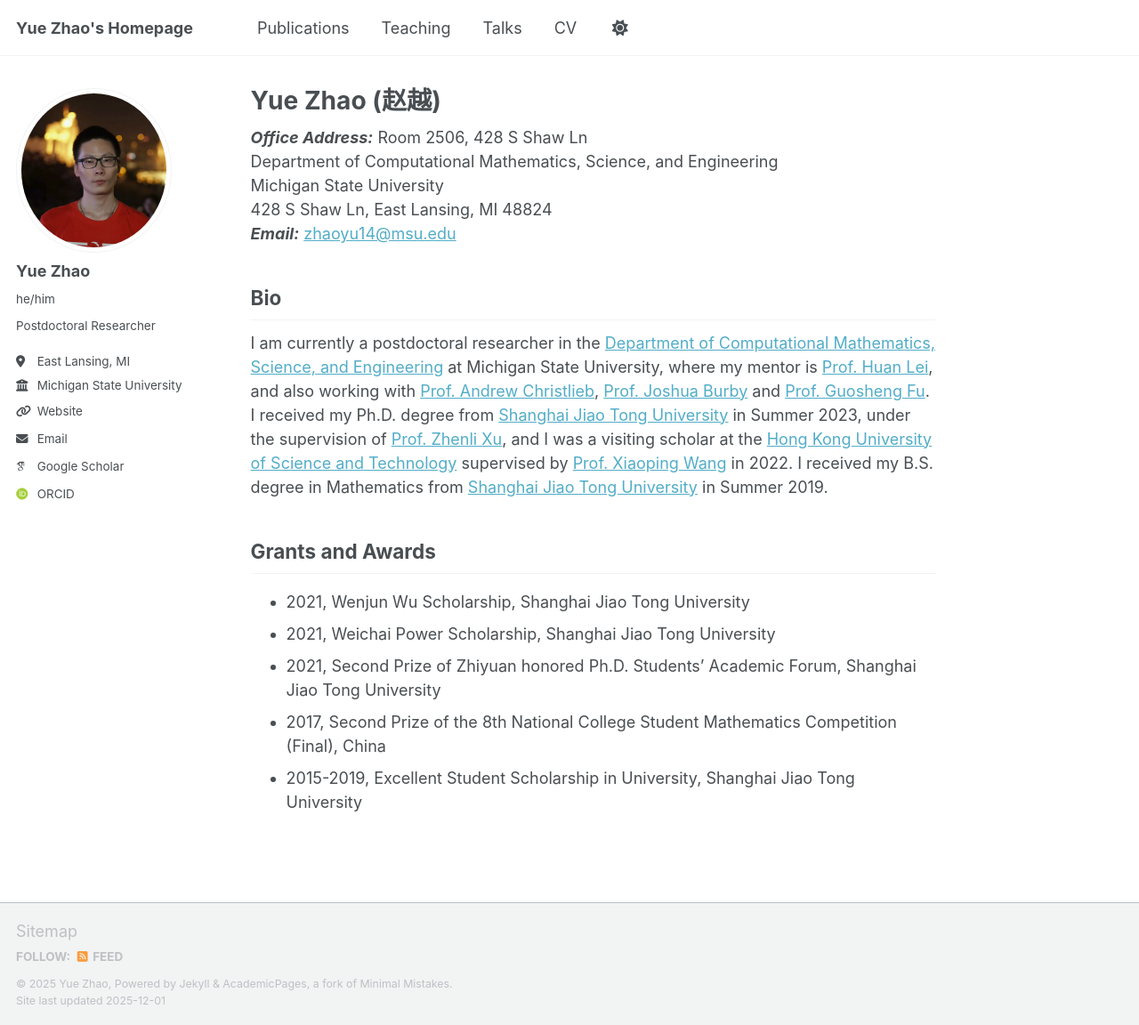
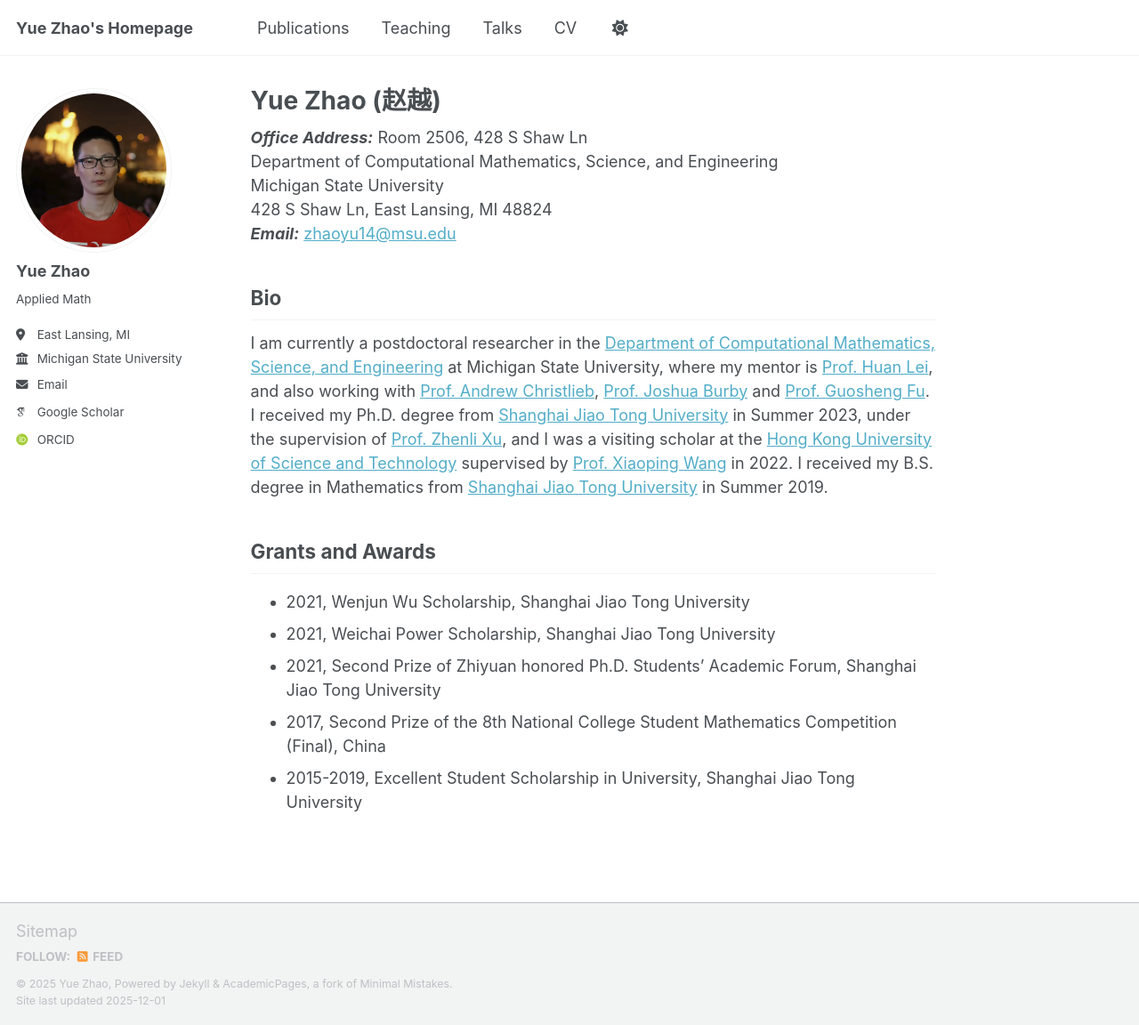
Before and after one commit to yuezhao1997/yuezhao1997.github.io, a Jekyll site: the page built from _pages/about.md, in a window 1280 px wide and 1152 px high. Shown: the whole window at 89% size. Built offline with Jekyll 4.4.1, drawn with Linux system fonts in a browser that asks for light colours; some web fonts are replaced; a script bundle is joined from its source files by our own code; library files that are not in the unit come from our copies.

Commit message:
Update _config.yml

```diff
--- a/_config.yml
+++ b/_config.yml
@@ -25,11 +25,11 @@ author:
   # Biographic information
   avatar           : "yuezhao_profile.jpg"
   name             : "Yue Zhao"
-  pronouns         : "he/him" # example: "she/her"
-  bio              : "Postdoctoral Researcher"
+  pronouns         :  # "he/him" # example: "she/her"
+  bio              : "Applied Math"
   location         : "East Lansing, MI"
   employer         : "Michigan State University"
-  uri              : "https://yuezhao1997.github.io" # URL
+  uri              :  # "https://yuezhao1997.github.io" # URL
   email            : "zhaoyu14@msu.edu"
 
   # Academic websites
```
